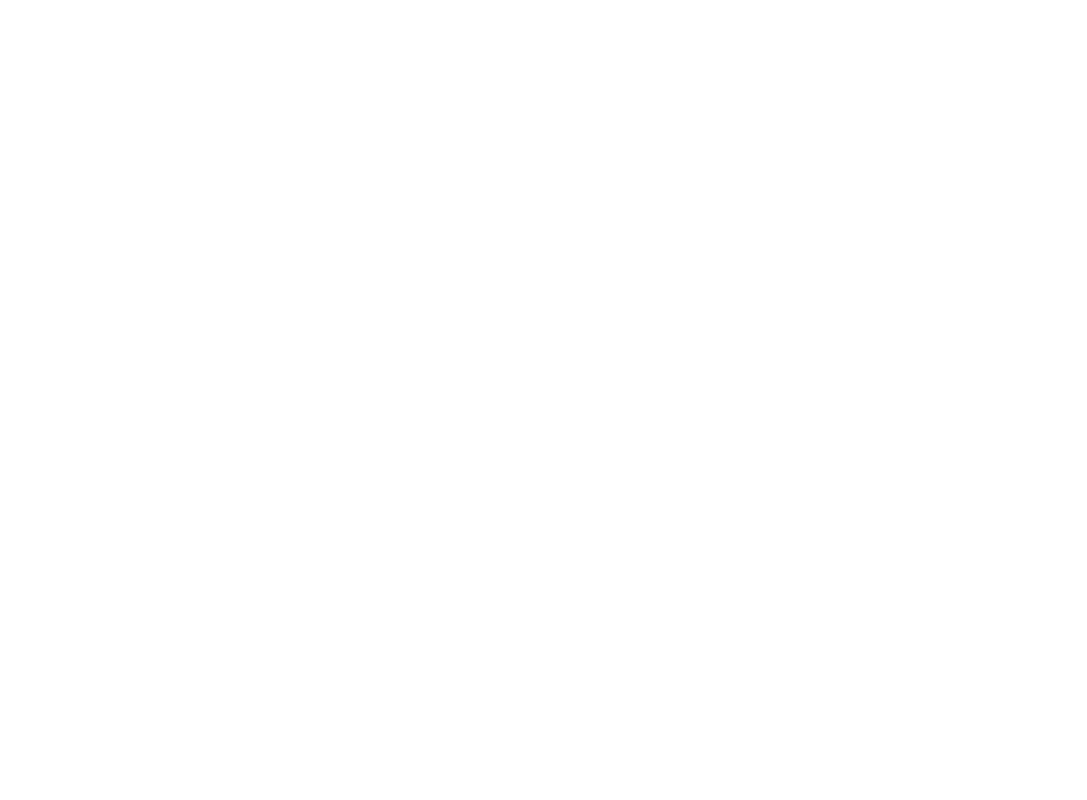
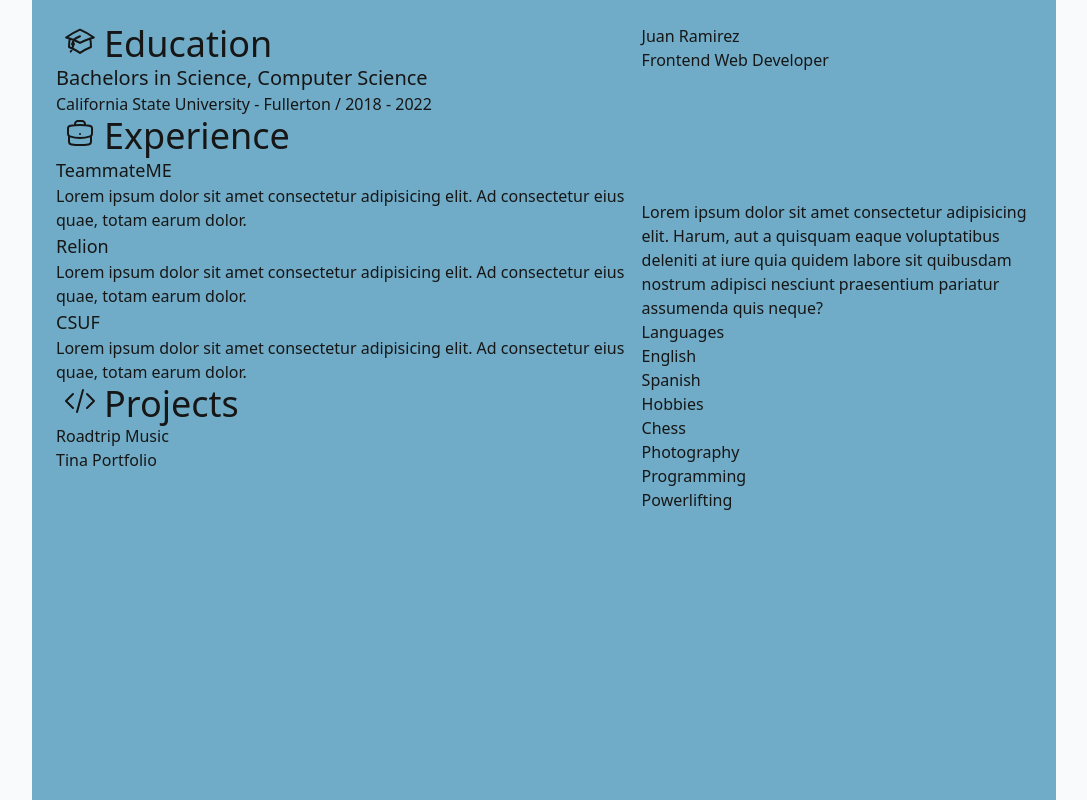
Before and after one commit to JuanRamirez2000/juan-ramirez, a Next.js app: page / in a window 1280 px wide. Shown: the whole page, without its empty margins (96-1183 px from the left). Built offline with nearby package versions, Linux system fonts and the light colour scheme.

Commit message:
style: initialized the styles for the site

```diff
--- a/app/layout.tsx
+++ b/app/layout.tsx
@@ -5,8 +5,8 @@
 const inter = Inter({ subsets: ["latin"] });
 
 export const metadata: Metadata = {
-  title: "Create Next App",
-  description: "Generated by create next app",
+  title: "Juan Ramirez",
+  description: "A super simple site to showcase the work by Juan Ramirez",
 };
 
 export default function RootLayout({
@@ -15,8 +15,14 @@
   children: React.ReactNode;
 }>) {
   return (
-    <html lang="en">
-      <body className={inter.className}>{children}</body>
+    <html lang="en" className="bg-base-200">
+      <body
+        className={
+          "w-screen h-screen flex justify-center items-center" + inter.className
+        }
+      >
+        {children}
+      </body>
     </html>
   );
 }
--- a/app/page.tsx
+++ b/app/page.tsx
@@ -1,5 +1,125 @@
-import Image from "next/image";
+import {
+  AcademicCapIcon,
+  BriefcaseIcon,
+  CodeBracketIcon,
+} from "@heroicons/react/24/outline";
 
 export default function Home() {
-  return <div></div>;
+  return (
+    <main className="w-screen lg:w-[64rem] h-screen bg-neutral flex flex-col-reverse lg:flex-row p-6">
+      <section className="w-3/5 h-full">
+        <article>
+          <h2 className="text-4xl font-medium">
+            <span className="inline-flex px-2">
+              <AcademicCapIcon className="size-8" />
+            </span>
+            Education
+          </h2>
+          <div>
+            <h3 className="text-xl font-medium">
+              Bachelors in Science, Computer Science
+            </h3>
+            <p>California State University - Fullerton / 2018 - 2022</p>
+          </div>
+        </article>
+        <article>
+          <h2 className="text-4xl font-medium">
+            <span className="inline-flex px-2">
+              <BriefcaseIcon className="size-8" />
+            </span>
+            Experience
+          </h2>
+          <ul>
+            <li>
+              <h3 className="text-lg font-medium">TeammateME</h3>
+              <p>
+                Lorem ipsum dolor sit amet consectetur adipisicing elit. Ad
+                consectetur eius quae, totam earum dolor.
+              </p>
+            </li>
+            <li>
+              <h3 className="text-lg font-medium">Relion</h3>
+              <p>
+                Lorem ipsum dolor sit amet consectetur adipisicing elit. Ad
+                consectetur eius quae, totam earum dolor.
+              </p>
+            </li>
+            <li>
+              <h3 className="text-lg font-medium">CSUF</h3>
+              <p>
+                Lorem ipsum dolor sit amet consectetur adipisicing elit. Ad
+                consectetur eius quae, totam earum dolor.
+              </p>
+            </li>
+          </ul>
+        </article>
+        <article>
+          <h2 className="text-4xl font-medium">
+            <span className="inline-flex px-2">
+              <CodeBracketIcon className="size-8" />
+            </span>
+            Projects
+          </h2>
+          <ul>
+            <li>
+              <h3>Roadtrip Music</h3>
+              <p></p>
+            </li>
+            <li>
+              <h3>Tina Portfolio</h3>
+              <p></p>
+            </li>
+          </ul>
+        </article>
+      </section>
+      <section className="w-2/5 h-full flex flex-col">
+        <article className="flex flex-col w-full justify-center">
+          <h1>Juan Ramirez</h1>
+          <h2>Frontend Web Developer</h2>
+          <div className="size-32" />
+          <ul>
+            <li></li>
+            <li></li>
+            <li></li>
+          </ul>
+        </article>
+        <article>
+          <p>
+            Lorem ipsum dolor sit amet consectetur adipisicing elit. Harum, aut
+            a quisquam eaque voluptatibus deleniti at iure quia quidem labore
+            sit quibusdam nostrum adipisci nesciunt praesentium pariatur
+            assumenda quis neque?
+          </p>
+        </article>
+        <article>
+          <h3>Languages</h3>
+          <ul>
+            <li>
+              <p>English</p>
+            </li>
+            <li>
+              <p>Spanish</p>
+            </li>
+          </ul>
+        </article>
+        <article>
+          <h3>Hobbies</h3>
+          <ul>
+            <li>
+              <p>Chess</p>
+            </li>
+            <li>
+              <p>Photography</p>
+            </li>
+            <li>
+              <p>Programming</p>
+            </li>
+            <li>
+              <p>Powerlifting</p>
+            </li>
+          </ul>
+        </article>
+      </section>
+    </main>
+  );
 }
--- a/tailwind.config.ts
+++ b/tailwind.config.ts
@@ -15,6 +15,10 @@
       },
     },
   },
-  plugins: [],
+  daisyui: {
+    themes: ["pastel", "night"],
+    darkTheme: "dark",
+  },
+  plugins: [require("daisyui")],
 };
 export default config;
```
Also changed, not shown: package.json (+7 -5 lines), 1 other file (tests, documents, lock files or other folders).
